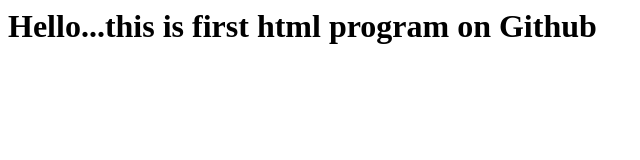
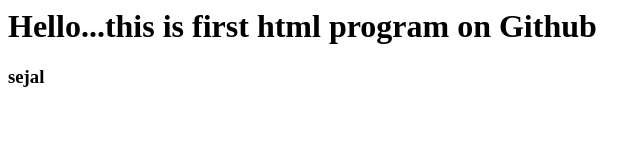
Before and after one commit to gijarevedangi/Main_Repository, a plain HTML site: page Hello.html in a window 1280 px wide. Shown: the full height of the page, 0-640 px from the left. Drawn offline with Linux system fonts and the light colour scheme.

Commit message:
sejal chang

```diff
--- a/Hello.html
+++ b/Hello.html
@@ -2,5 +2,7 @@
 <head></head>
 <body>
   <h1>Hello...this is first html program on Github</h1>
+  <h3>sejal</h3>
+
   </body>
 </html>
```
